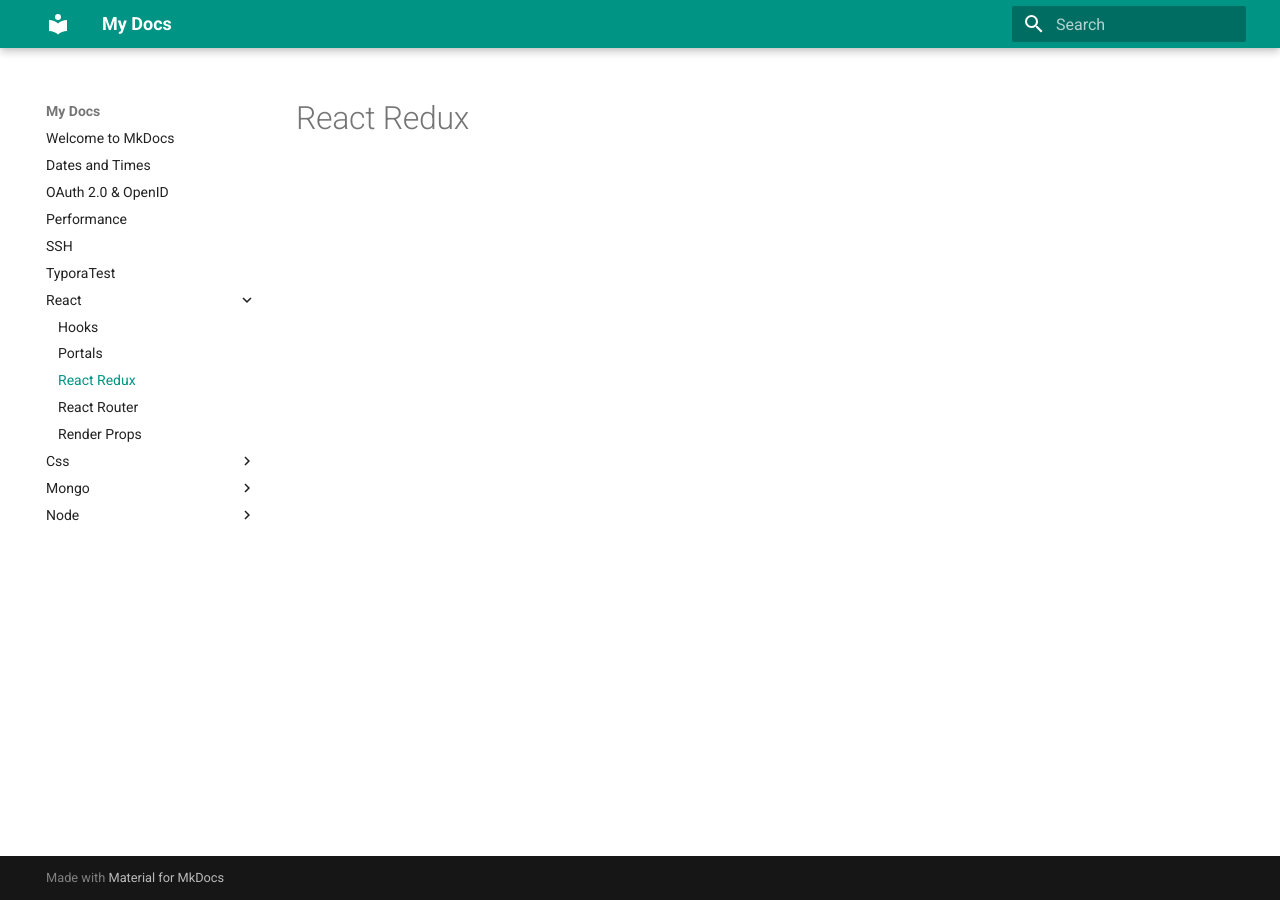
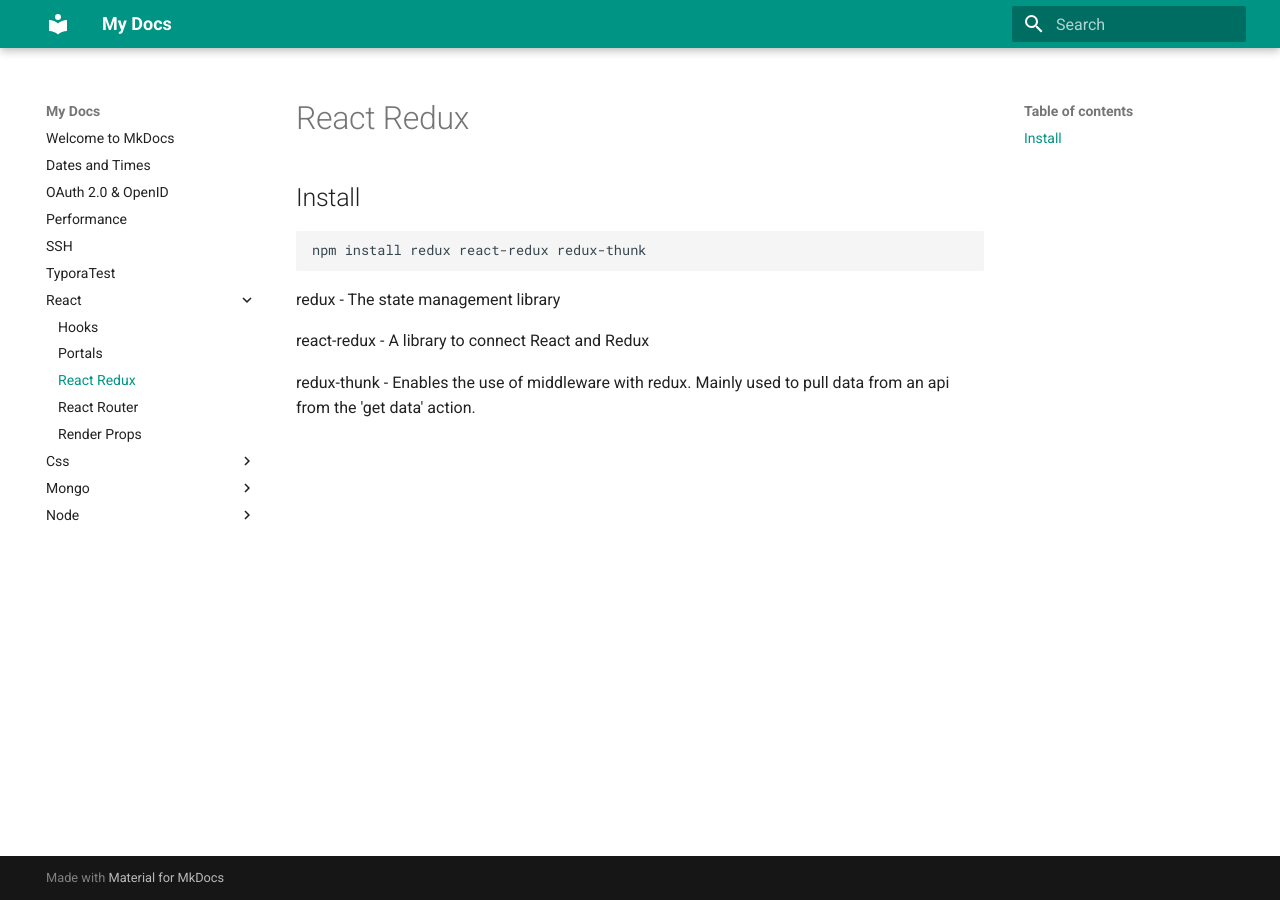
Before and after one commit to MikeDeGan/docs, an MkDocs documentation site: the page built from docs/React/ReactRedux.md, in a window 1280 px wide. Built offline with MkDocs 1.6.1 and Material for MkDocs 9.7.7, drawn with Linux system fonts in a browser that asks for light colours.

Commit message:
reactredux

````diff
--- a/docs/React/ReactRedux.md
+++ b/docs/React/ReactRedux.md
@@ -1 +1,13 @@
 # React Redux
+
+## Install
+
+```
+npm install redux react-redux redux-thunk
+```
+
+redux - The state management library
+
+react-redux - A library to connect React and Redux
+
+redux-thunk - Enables the use of middleware with redux. Mainly used to pull data from an api from the 'get data' action.
````
